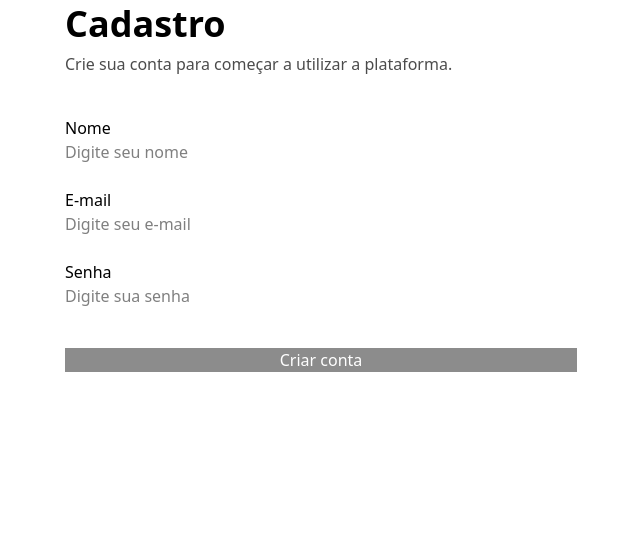
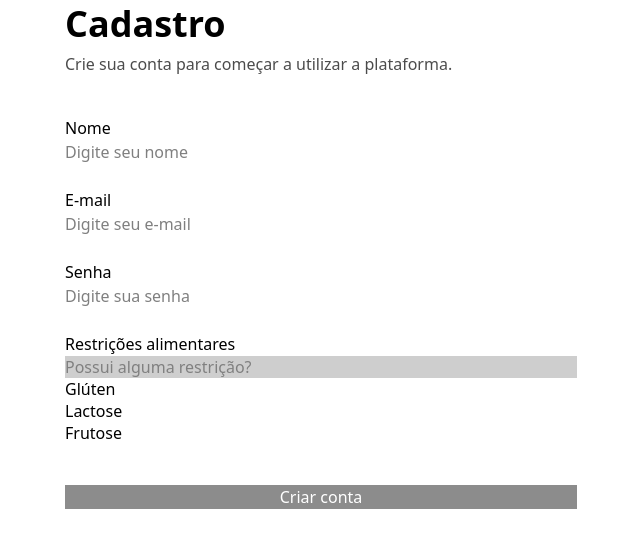
Before and after one commit to ceci869/NutriJoy-IFZN, a Flask app: page /user/add in a window 1280 px wide. Shown: the part 112-660 px from the top of the page, without its empty margins (319-959 px from the left). Run offline with Flask 3, Linux system fonts and the light colour scheme; parts of the project's set-up code (start-up, migrations or seed data) failed here and were passed over; some libraries are stand-ins or nearby versions.

Commit message:
add: modificação no tabela User e adição de select de restrições do usuário em cadastro.html

```diff
--- a/controllers/usuario.py
+++ b/controllers/usuario.py
@@ -27,6 +27,7 @@
         name = request.form['name'],
         email = request.form['email'],
         password = request.form['password']
+        restricao = request.form.getlist('restricao')
 
         new_user = User(name=name, email=email, password=hash(password))
 
--- a/templates/cadastro.html
+++ b/templates/cadastro.html
@@ -54,6 +54,19 @@
                     <input type="password" name="password" class="input input-bordered w-full" placeholder="Digite sua senha">
                 </div>
 
+                <div>
+                    <label class="label">
+                        <span class="label-text">Restrições alimentares</span>
+                    </label> <br>
+                    <select name="restricao" id="restricao" class="select w-full" multiple>
+                        <option disabled selected>Possui alguma restrição?</option>
+                        <option value="Glúten">Glúten</option>
+                        <option value="Lactose">Lactose</option>
+                        <option value="Frutose">Frutose</option>
+                        <option value="Outro">Outro(s)</option>
+                    </select>
+                </div>
+
             </div>
 
             <button class="btn w-full mt-10 bg-[#8C8C8C] border-[#8C8C8C] text-white hover:bg-[#7A7A7A]">
```
Also changed, not shown: models/User.py (+7 -0 lines).
